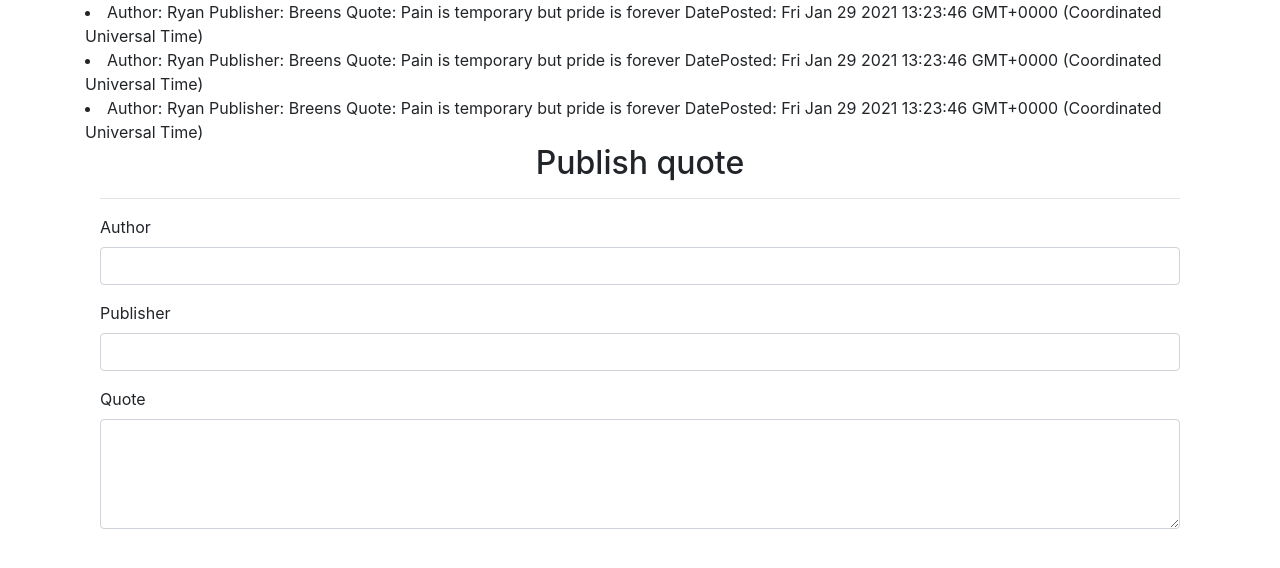
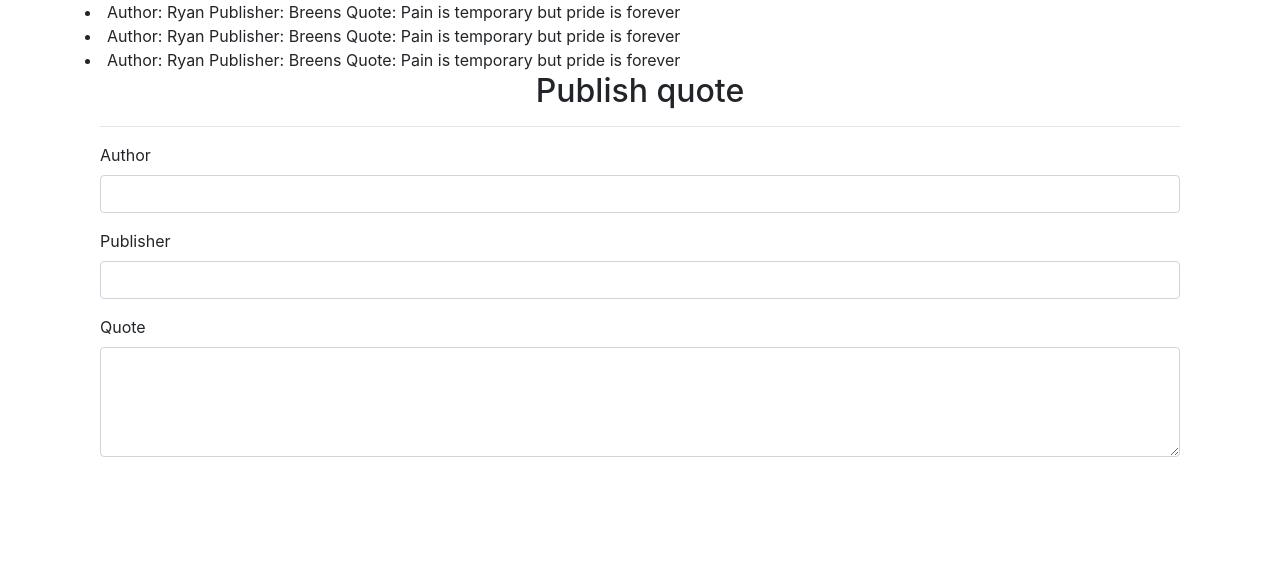
Before and after one commit to Breens-Mbaka/Quotes-WebApp, an Angular app: page / in a window 1280 px wide. Shown: the top 568 px of the page. Built offline with nearby package versions, Linux system fonts and the light colour scheme.

Commit message:
Create a quote object which will be given a value when user submits the quote

```diff
--- a/src/app/create-quote/create-quote.component.ts
+++ b/src/app/create-quote/create-quote.component.ts
@@ -1,4 +1,5 @@
 import { Component, OnInit } from '@angular/core';
+import { Quote } from '../quote'
 
 @Component({
   selector: 'app-create-quote',
@@ -7,6 +8,8 @@ import { Component, OnInit } from '@angular/core';
 })
 export class CreateQuoteComponent implements OnInit {
 
+  createQuote = new Quote("","","")
+
   constructor() { }
 
   ngOnInit(): void {
--- a/src/app/quote.ts
+++ b/src/app/quote.ts
@@ -1,5 +1,5 @@
 export class Quote {
 
-    constructor(public author: string,public publisher: string,public content: string,public datePosted: Date) {
+    constructor(public author: string,public publisher: string,public content: string,) {
     }
 }
--- a/src/app/quotes/quotes.component.html
+++ b/src/app/quotes/quotes.component.html
@@ -3,7 +3,6 @@
         Author:  {{quote.author}}
         Publisher:  {{quote.publisher}}
         Quote:  {{quote.content}}
-        DatePosted:  {{quote.datePosted}}
     </li>
     <app-create-quote></app-create-quote>
 </div>
--- a/src/app/quotes/quotes.component.ts
+++ b/src/app/quotes/quotes.component.ts
@@ -9,9 +9,9 @@ import { Quote } from '../quote'
 export class QuotesComponent implements OnInit {
 
   quotes:Quote[] = [
-    new Quote("Ryan","Breens","Pain is temporary but pride is forever",new Date()),
-    new Quote("Ryan","Breens","Pain is temporary but pride is forever",new Date()),
-    new Quote("Ryan","Breens","Pain is temporary but pride is forever",new Date())
+    new Quote("Ryan","Breens","Pain is temporary but pride is forever"),
+    new Quote("Ryan","Breens","Pain is temporary but pride is forever"),
+    new Quote("Ryan","Breens","Pain is temporary but pride is forever")
   ]
 
   constructor() { }
```
